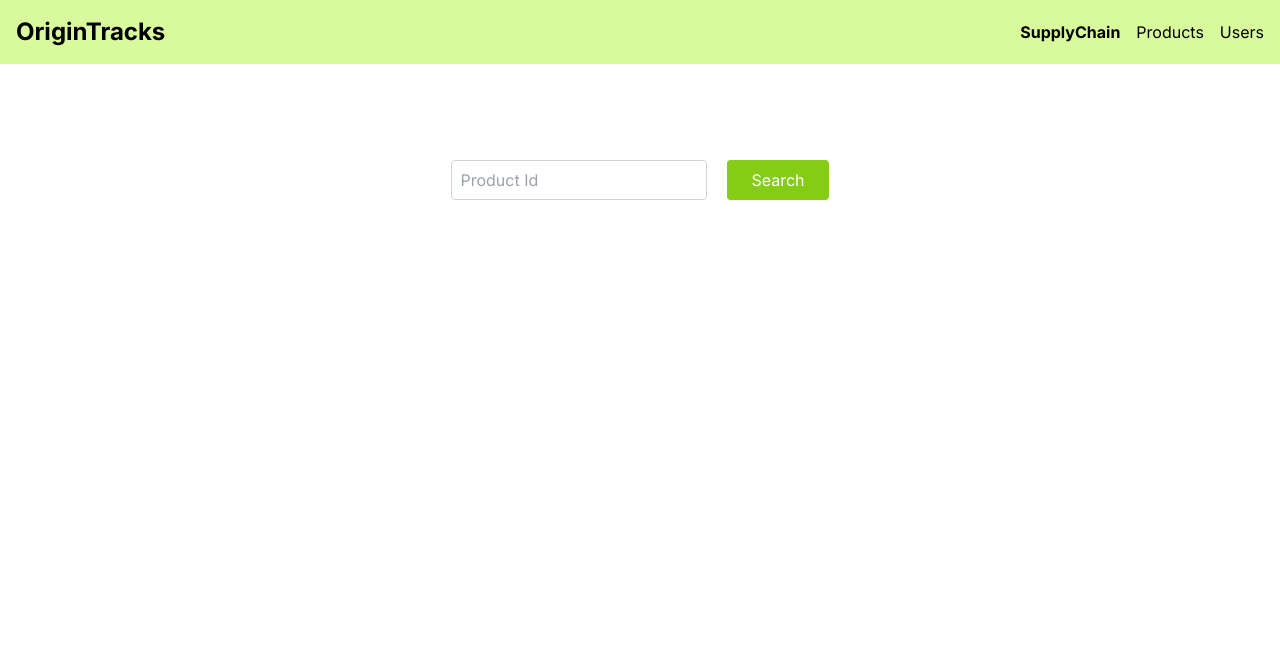
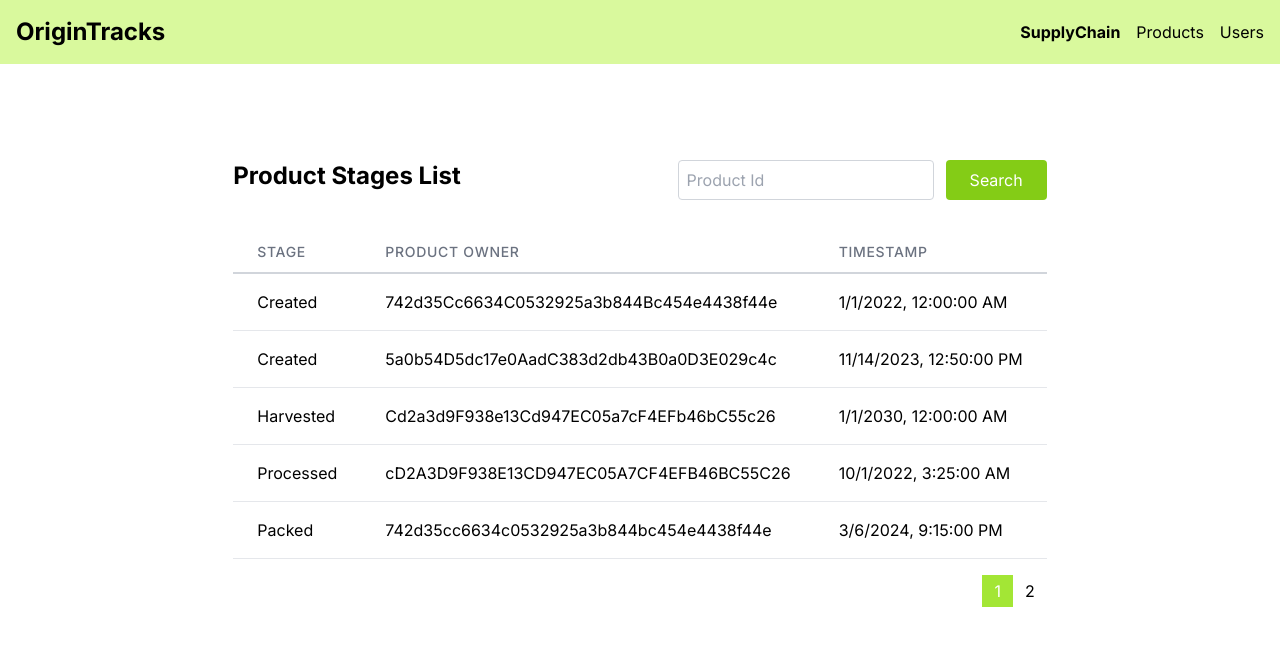
Before and after one commit to jdasilvalima/foodtraceability, a Next.js app in the folder web3/: page /supplychain in a window 1280 px wide. Shown: the top 646 px of the page. Built offline with nearby package versions, Linux system fonts and the light colour scheme.

Commit message:
started stages table

```diff
--- a/web3/app/supplychain/page.tsx
+++ b/web3/app/supplychain/page.tsx
@@ -1,7 +1,7 @@
 "use client";
 
 import React, { useState } from 'react'
-import productStages from '@/data/productStages.json'
+import StagesTable from '@/components/StagesTable'
 
 export default function SupplyChain() {
 
@@ -12,7 +12,10 @@ export default function SupplyChain() {
   };
 
   return (
-    <div className="flex items-center space-x-2">
+    <div>
+      <div className="flex justify-between space-x-2 mb-8">
+        <h2 className="text-2xl font-bold">Product Stages List</h2>
+        <div>
           <input
             type="text"
             placeholder="Product Id"
@@ -27,5 +30,8 @@ export default function SupplyChain() {
             Search
           </button>
         </div>
+      </div>
+      <StagesTable />
+    </div>
   )
 }
--- a/web3/components/ProductsTable.tsx
+++ b/web3/components/ProductsTable.tsx
@@ -1,7 +1,6 @@
 "use client";
 
-import Link from 'next/link';
-import React, { useState, useEffect } from 'react'
+import React, { useState } from 'react'
 import productList from '@/data/products.json'
 
 const ProductsTable: React.FC = () => {
@@ -19,7 +18,7 @@ const ProductsTable: React.FC = () => {
 
   return (
     <div className="max-h-[28rem] overflow-x-auto">
-      <h2 className="text-2xl font-bold mb-4">Products List</h2>
+      <h2 className="text-2xl font-bold mb-8">Products List</h2>
       <table>
         <thead>
           <tr>
--- /dev/null
+++ b/web3/components/StagesTable.tsx
@@ -0,0 +1,80 @@
+"use client";
+
+import React, { useState } from 'react'
+import productStages from '@/data/productStages.json'
+
+const StagesTable: React.FC = () => {
+
+  const [currentPage, setCurrentPage] = useState(1);
+  const stagesPerPage = 5;
+
+  const indexOfLastProduct = currentPage * stagesPerPage;
+  const indexOfFirstProduct = indexOfLastProduct - stagesPerPage;
+  const currentStages = productStages.slice(indexOfFirstProduct, indexOfLastProduct);
+
+  const stageMapping = {
+    0: 'Created',
+    1: 'Harvested',
+    2: 'Processed',
+    3: 'Packed',
+    4: 'ForSale',
+    5: 'Sold',
+    6: 'Shipped',
+    7: 'Received',
+  };
+
+  const handlePageChange = (page: number) => {
+    setCurrentPage(page);
+  };
+
+  const ethereumDateToJsDate = (ethereumTimestamp: string): string  => {
+    return new Date((parseInt(ethereumTimestamp)) * 1000).toLocaleString();
+  }
+
+  return (
+    <div className="max-h-[28rem] overflow-x-auto">
+      <table>
+        <thead>
+          <tr>
+            <th className="px-6 py-3 border-b-2 border-gray-300 text-left text-sm leading-4 font-medium text-gray-500 uppercase tracking-wider">
+              Stage
+            </th>
+            <th className="px-6 py-3 border-b-2 border-gray-300 text-left text-sm leading-4 font-medium text-gray-500 uppercase tracking-wider">
+              Product Owner
+            </th>
+            <th className="px-6 py-3 border-b-2 border-gray-300 text-left text-sm leading-4 font-medium text-gray-500 uppercase tracking-wider">
+              Timestamp
+            </th>
+          </tr>
+        </thead>
+        <tbody className="overflow-y-auto">
+          {currentStages.map((stage) => (
+            <tr key={stage.productId}>
+              <td className="px-6 py-4 whitespace-no-wrap border-b border-gray-200">{stageMapping[stage.stage]}</td>
+              <td className="px-6 py-4 whitespace-no-wrap border-b border-gray-200">{stage.productOwner}</td>
+              <td className="px-6 py-4 whitespace-no-wrap border-b border-gray-200">{ethereumDateToJsDate(stage.timestamp)}</td>
+            </tr>
+          ))}
+        </tbody>
+      </table>
+
+      <div className="mt-4">
+        <ul className="pagination flex justify-end">
+          {Array.from({ length: Math.ceil(productStages.length / stagesPerPage) }, (_, index) => (
+            <li
+              key={index}
+              className={`px-3 py-1 cursor-pointer ${
+                index + 1 === currentPage ? 'bg-lime-400 text-white' : 'hover:bg-lime-200'
+              }`}
+              onClick={() => handlePageChange(index + 1)}
+            >
+              {index + 1}
+            </li>
+          ))}
+        </ul>
+      </div>
+    </div>
+  );
+};
+
+export default StagesTable;
--- a/web3/components/UserCard.tsx
+++ b/web3/components/UserCard.tsx
@@ -18,8 +18,6 @@ const UserCard: React.FC<{ user: User }> = ({ user }) => {
     6: 'Auditor',
   };
 
-  const userRole = roleMapping[user.role];
-
   return (
     <div className="max-w-sm border-2 border-slate-400 rounded-xl overflow-hidden">
       <div className="md:flex">
@@ -28,7 +26,7 @@ const UserCard: React.FC<{ user: User }> = ({ user }) => {
         </div>
         <div className="p-8">
           <h2 className="mt-2 text-xl font-semibold">{user.name}</h2>
-          <div className="uppercase tracking-wide text-sm">{userRole}</div>
+          <div className="uppercase tracking-wide text-sm">{roleMapping[user.role]}</div>
           <p className="mt-2 text-gray-500">{user.location}</p>
         </div>
       </div>
```
Lines whose indentation alone changed are shown as unchanged.
